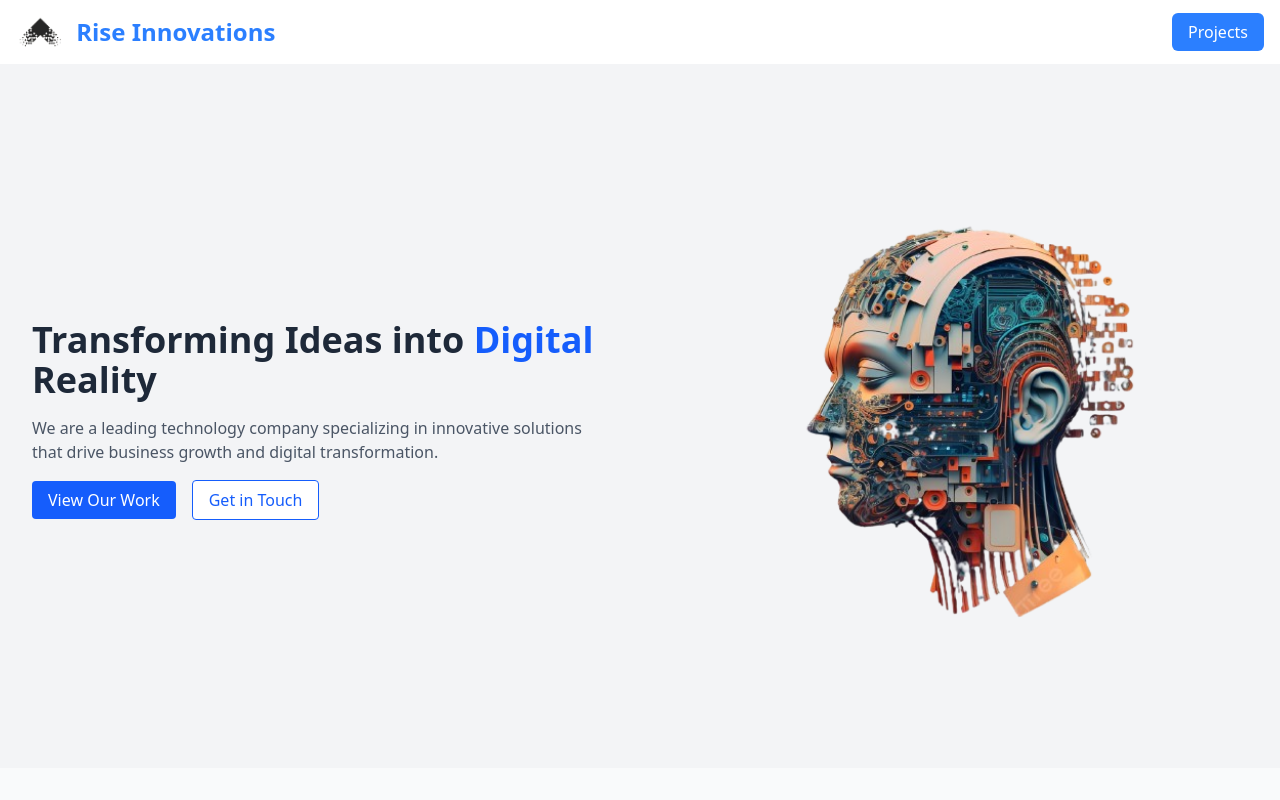
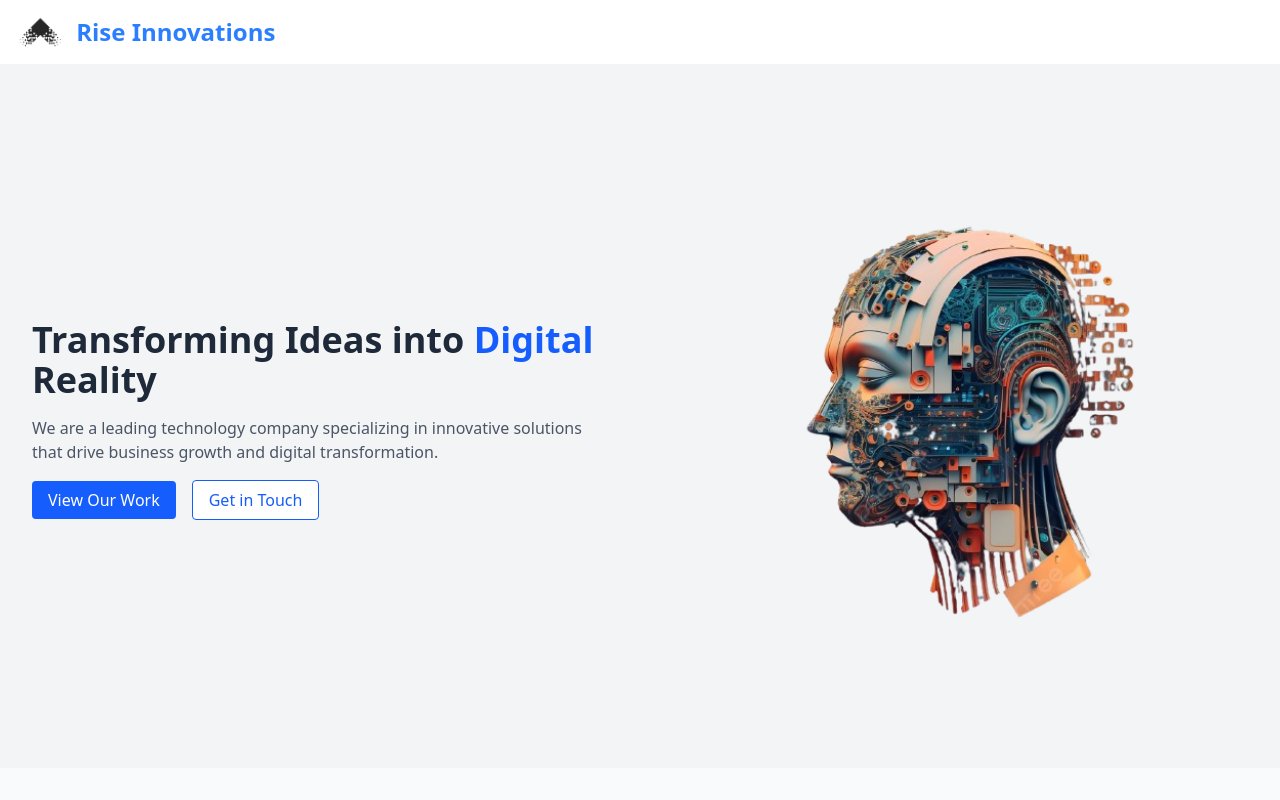
Before and after one commit to itskmr/riseinnovation, a React (Vite) app in the folder Rise/: page /home in a window 1280 px wide. Shown: the top 800 px of the page. Built offline with nearby package versions, Linux system fonts and the light colour scheme.

Commit message:
Update Navbar.jsx

```diff
--- a/Rise/src/components/Navbar.jsx
+++ b/Rise/src/components/Navbar.jsx
@@ -21,13 +21,7 @@
       </Link>
 
       <div className="space-x-4">
-        <Link
-          to="/home#projects"
-          onClick={() => handleScroll('projects')}
-          className="bg-blue-500 text-white px-4 py-2 rounded-md hover:bg-blue-600"
-        >
-          Projects
-        </Link>
+
         {/* <Link
           to="/home#Footer"
           className="bg-blue-500 text-white px-4 py-2 rounded-md hover:bg-blue-600"
```
